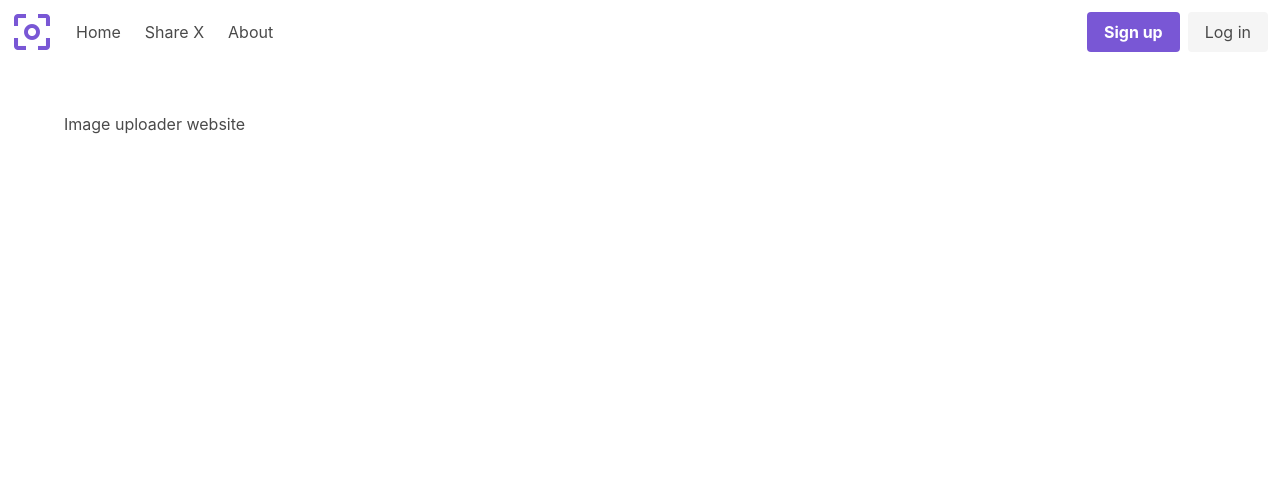
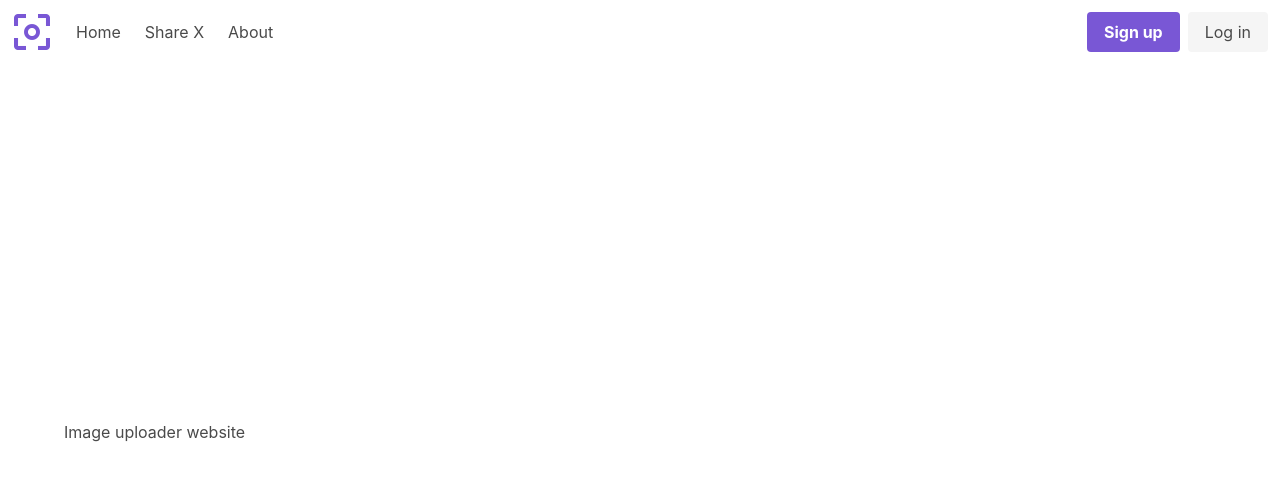
Before and after one commit to onestay/images, a Vue app in the folder frontend/: page / in a window 1280 px wide. Shown: the top 480 px of the page. Built offline with nearby package versions, Linux system fonts and the light colour scheme; no server answers.

Commit message:
change source structure

```diff
--- a/frontend/src/App.vue
+++ b/frontend/src/App.vue
@@ -1,12 +1,15 @@
 <template>
-	<div id="app">
-		<header>
+	<section
+		id="app"
+		class="hero is-fullheight"
+	>
+		<div class="hero-head">
 			<images-navbar />
-		</header>
-		<section class="section">
+		</div>
+		<div class="hero-body">
 			<router-view />
-		</section>
-	</div>
+		</div>
+	</section>
 </template>
 
 <script>
```
